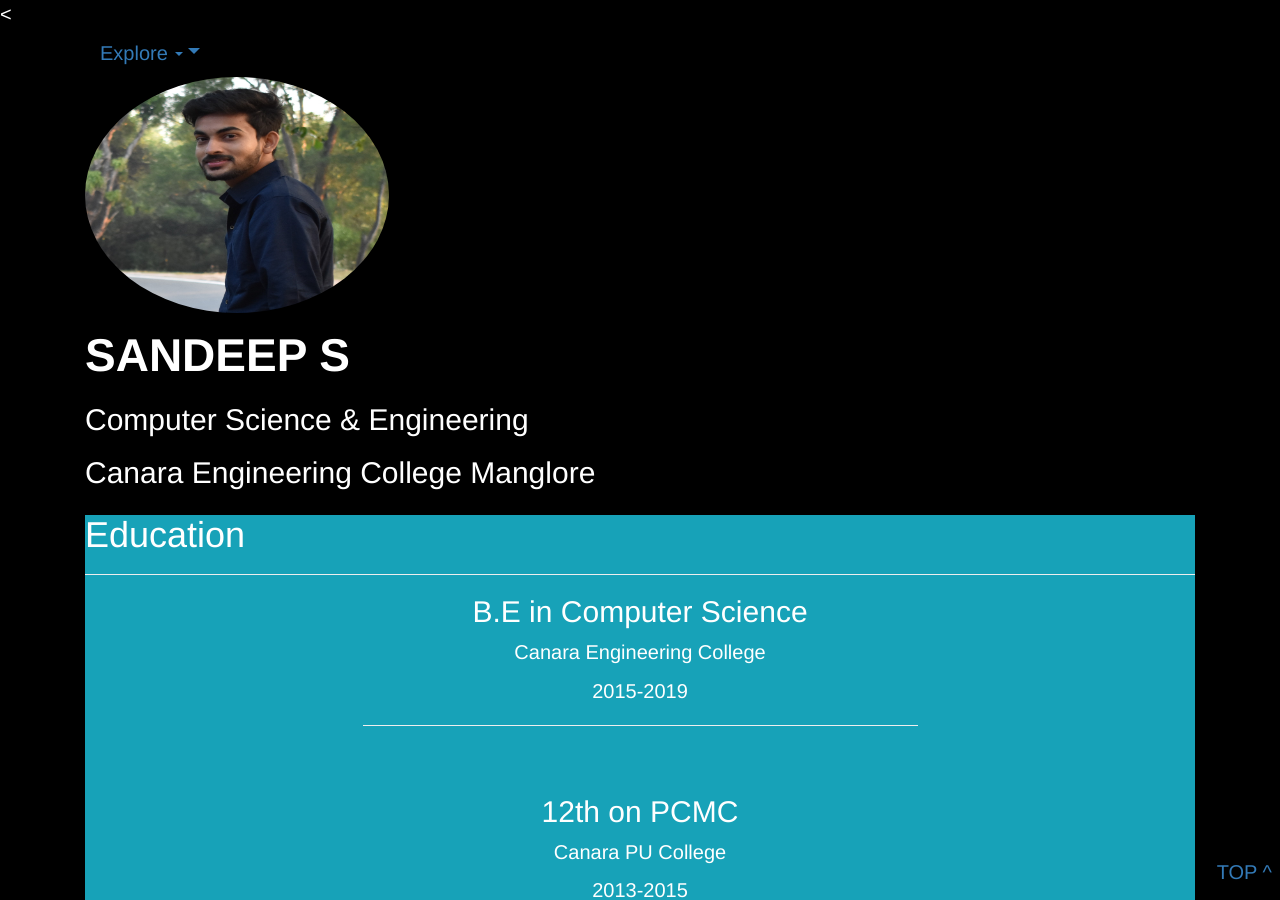
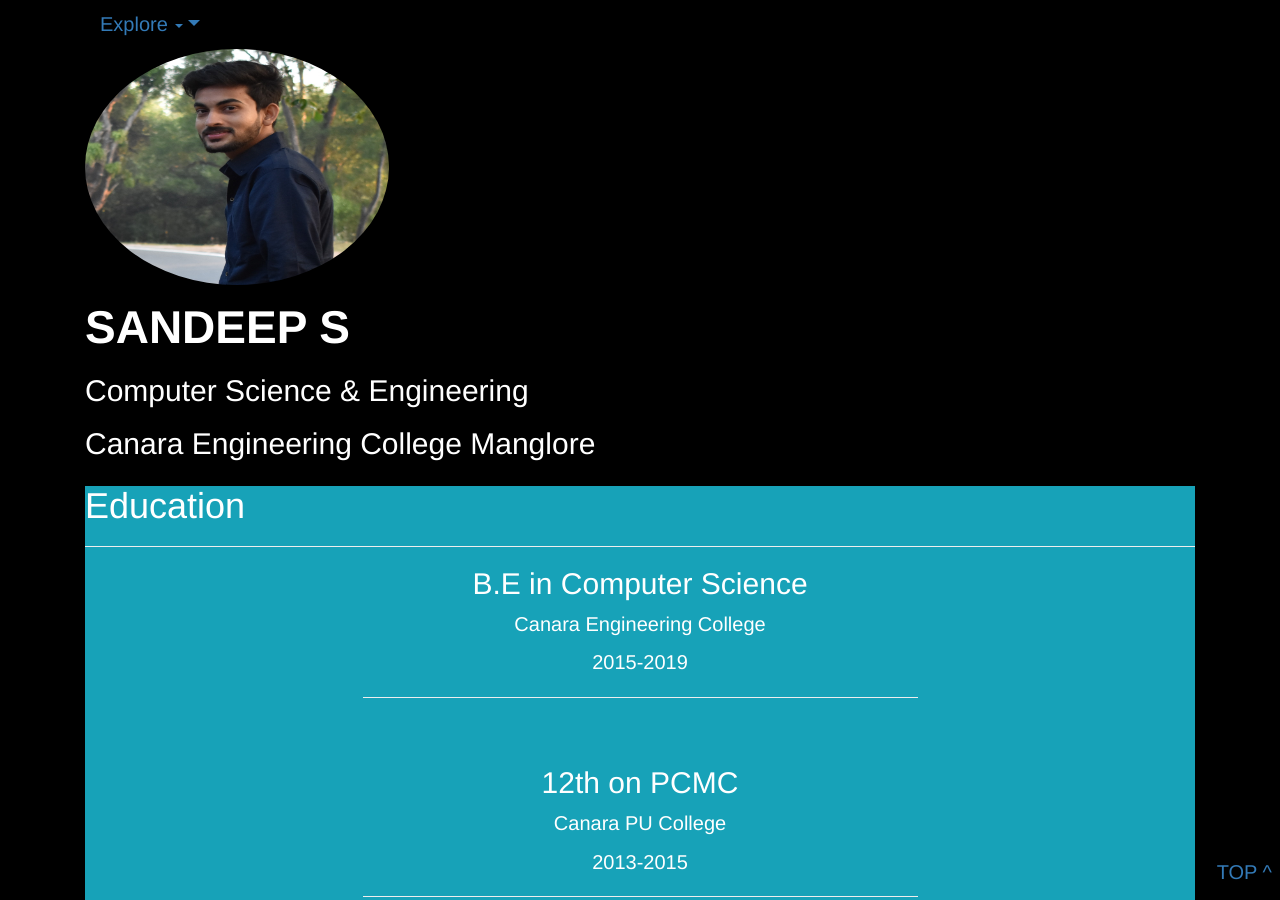
Before and after one commit to sandeepnayaks/sandeepnayaks.github.io, a Jekyll site: the page built from index.html, in a window 1280 px wide and 900 px high. Built offline with Jekyll 4.4.1, drawn with Linux system fonts in a browser that asks for light colours; comment, search, counter and statistics services are not loaded.

Commit message:
Update default.html

```diff
--- a/_layouts/default.html
+++ b/_layouts/default.html
@@ -4,7 +4,7 @@
   <title>Sandeep S|Personal Website</title>
   <meta charset="utf-8">
   <meta name="viewport" content="width=device-width, initial-scale=1">
-  < <meta name="description" content="Personal Website">
+  <meta name="description" content="Personal Website">
   <meta name="keywords" content="Sandeep sheni,Sandeep nayak,Sandeep,Canara">
     <link rel="stylesheet" href="https://maxcdn.bootstrapcdn.com/bootstrap/4.5.0/css/bootstrap.min.css">
   <link rel="stylesheet" href="https://maxcdn.bootstrapcdn.com/bootstrap/3.4.1/css/bootstrap.min.css">
@@ -344,12 +344,12 @@
 
 
 
- <div class="col-xs-4 col-sm-4 col-md-4 col-lg-4 ">
+ <div class="col-xs-4 col-sm-4 col-md-4 col-lg-2 ">
 
 				<a href="https://twitter.com/sandeepnayak_/"target="_blank"><button class="fa fa-twitter" ></button></a><P>TWITTER</P></div>
-				 <div class="col-xs-4 col-sm-4 col-md-4 col-lg-4 ">
+				 <div class="col-xs-4 col-sm-4 col-md-4 col-lg-2 ">
 				<a href="https://www.instagram.com/sandeepnayak_"target="_blank"><button  class="fa fa-instagram" ></button></a><P>INSTAGRAM</P></div>
-				 <div class="col-xs-4 col-sm-4 col-md-4 col-lg-4 ">
+				 <div class="col-xs-4 col-sm-4 col-md-4 col-lg-2 ">
 <a href="https://www.facebook.com/sandeep.nayak.5439087" target="_blank">
     <button class="fa fa-facebook" ></button>
 	  </a><P>FACEBOOK</P></div></div><div>&copy Sandeep Nayak 2019.All rights reserved</div></center>
```
